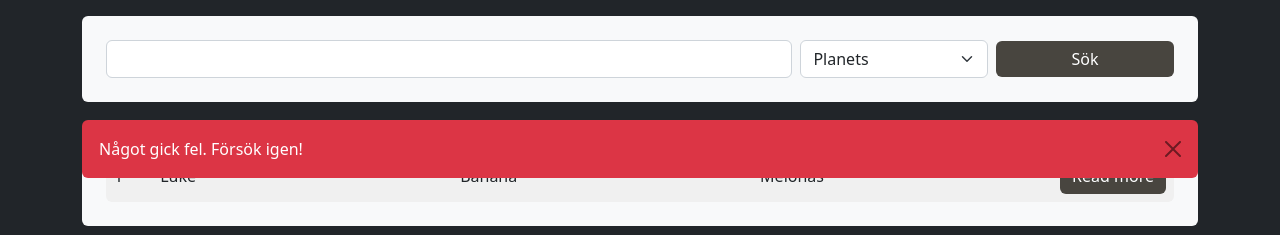
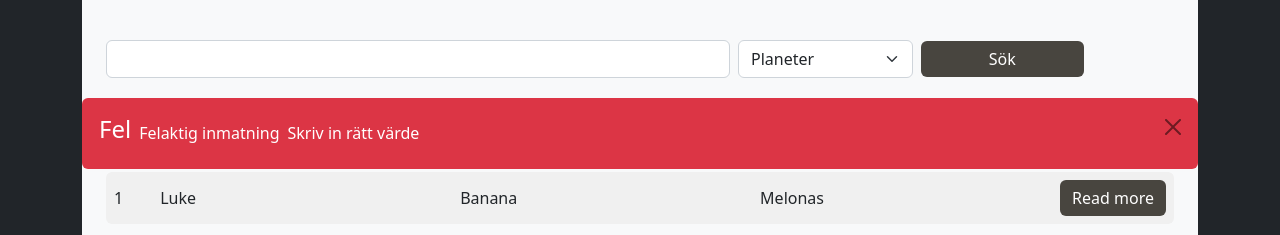
Before and after one commit to EbbaBernbro/G7---Star-Wars-Encyklopedia, a plain HTML site: page index.html in a window 1280 px wide. Both pictures are taken after a click on the button "Sök". Shown: the part 441-676 px from the top of the page. Drawn offline with nearby package versions, Linux system fonts and the light colour scheme; no server answers.

Commit message:
Created errorfunction

```diff
--- a/index.html
+++ b/index.html
@@ -75,6 +75,12 @@
 
         }
 
+        .fastAnim {
+            transition: all 400ms ease;
+            animation-name: show;
+            animation-duration: 400ms;
+        }
+
         .anim {
             display: block;
             transition: all 1400ms ease;
@@ -83,12 +89,14 @@
             animation-duration: 1s;
         }
 
-        .error {
+        .alertArea {
             position: absolute;
             top: 5rem;
             left: 0;
             right: 0;
+            z-index: 100;
         }
+
 
         .searchPlace {
 
@@ -97,7 +105,27 @@
 
         }
 
-        @keyFrames moveUpSlow {
+        @keyframes show {
+
+            0% {
+                transform: translateY(0);
+            }
+
+            25% {
+                transform: translateY(20px);
+            }
+
+            75% {
+                transform: translateY(30px);
+            }
+
+            100% {
+                transform: translateY(0);
+            }
+
+        }
+
+        @keyframes moveUpSlow {
 
             0% {
                 transform: translateY(0);
@@ -160,14 +188,18 @@
                             class="d-flex align-items-center justify-content-center gap-2 bg-light p-4 rounded-2 mt-4 position-relative">
                             <input type="text" class="search w-100 form-control">
                             <select class="selectType w-25 form-select">
-                                <option value="planets">Planets</option>
-                                <option value="people">People</option>
+                                <option value="planets">Planeter</option>
+                                <option value="people">Personer</option>
                             </select>
                             <button class="searchBtn btn btn-primary w-25">Sök</button>
 
-                            <div class="alert error bg-danger text-white rounded-2 mt-4 alert-dismissible fade show">
+                            <div class="alertArea">
 
-                                Något gick fel. Försök igen!
+                            </div>
+                            <div class="alert error bg-danger text-white rounded-2 mt-4 alert-dismissible fade d-flex gap-2 align-items-center"
+                                name="error">
+
+                                <h4 class="type"></h4><span class="title"></span><span class="description"></span>
                                 <button type="button" class="btn-close" data-bs-dismiss="alert"
                                     aria-label="Close"></button>
 
--- a/js/components/apiRequests.js
+++ b/js/components/apiRequests.js
@@ -1,5 +1,6 @@
 // Här hämtar vi data ifrån Swapi och skickar det tillbaka med en return funktion
 
+import * as errorHandler from './errorHandler.js';
 
 const baseUrl = "https://swapi.dev/api/";
 
@@ -7,26 +8,37 @@ const baseUrl = "https://swapi.dev/api/";
 // Använder try och catch för att fånga upp fel
 // Använder await för att vänta in svar innan koden forsätter.
 async function fetchApi(url) {
-    try{
+    try {
         const response = await fetch(url);
-        if(response.ok){
+        if (response.ok) {
             //.json gör det till ett objekt som går att hantera i javascript .json är asynkront
             const jsonResponse = await response.json();
+
+            console.log(jsonResponse.results.length);
+            if(jsonResponse.results.length == 0){
+
+                errorHandler.newError("Fel", "", "Hittade inget");
+
+            }
+
             return jsonResponse;
         }
         //Felhantering la även in ifall det skulle bli något fel
-        else{
+        else {
             console.log("Ett fel uppstod vid hämtningen");
+            errorHandler.newError("error", "", "Hittade inga svar efter " + url);
         }
-    }catch (error){
+
+    } catch (error) {
         console.log(error);
+        errorHandler.newError("error", "Api problem", "Något gick fel med api, " + response.status);
     }
 }
 
 // Hämtar data från api enligt ingående parametrar och returnerar svar (subject är planet eller people)
-export async function getData(id, subject){
+export async function getData(id, subject) {
     let answer;
-    const url=`${baseUrl}${subject}/?search=${id}`;
+    const url = `${baseUrl}${subject}/?search=${id}`;
     await fetchApi(url)
         .then(response => {
             //return answer = response;
--- a/js/components/buttonHandler.js
+++ b/js/components/buttonHandler.js
@@ -8,13 +8,19 @@
 
 btnToSearch.addEventListener("click", getData("strängvärde", "subjekt")*/
 import * as api from './apiRequests.js';
-
+import * as errorHandler from './errorHandler.js';
 
 const btnToSearch = document.querySelector(".searchBtn");
 
 export function getValueOnClick() {
   btnToSearch.addEventListener("click", () => {
     let value = document.querySelector(".search").value;
+
+    if(value == ""){
+
+      errorHandler.newError("Fel", "Felaktig inmatning", "Skriv in rätt värde");
+
+    }
     console.log(value);
     let subject = document.querySelector(".selectType").value
     console.log(subject)
--- /dev/null
+++ b/js/components/errorHandler.js
@@ -0,0 +1,93 @@
+class errors {
+
+    constructor(type, name, description) {
+
+        this.type = type;
+        this.name = name;
+        this.description = description;
+
+    }
+
+}
+
+let errorStorage = [];
+
+export function newError(type, name, description) {
+
+    let createError = new errors(type, name, description);
+
+    errorStorage.push(createError);
+
+    showError();
+
+    // console.log("Created new error");
+
+}
+
+function showError() {
+
+    // for (let i = 0; errorStorage.length; i++) {
+
+    //     if (errorStorage[i]) {
+    //         console.log("Error: " + errorStorage[i].name);
+    //     }
+
+    // }
+
+    let errorContainer = document.querySelector(".alert");
+    // let type = document.querySelector(".alert > .type");
+    // let title = document.querySelector(".alert > .title");
+    console.log("Vi har sparat: " + errorStorage.length);
+    console.log(errorStorage);
+    errorStorage.forEach((element, index) => {
+
+        console.log(index);
+        errorStorage.splice(index, 1);
+        // let newAlert = document.createElement("div");
+        // newAlert.classList.add("alert", "error", "bg-danger", "text-white", "rounded-2", "mt-4", "alert-dismissible", "fade");
+
+        // let typeSpan = document.createElement("span");
+        // typeSpan.classList.add("type");
+        // typeSpan.innerHTML = element.type;
+        // newAlert.appendChild(typeSpan);
+
+        // let titleSpan = document.createElement("span");
+        // titleSpan.classList.add("title");
+        // titleSpan.innerHTML = element.name;
+        // newAlert.appendChild(titleSpan);
+
+        // let descriptionSpan = document.createElement("span");
+        // descriptionSpan.classList.add("description");
+        // descriptionSpan.innerHTML = element.description;
+        // newAlert.appendChild(descriptionSpan);
+
+        // let button = document.createElement("button");
+        // button.classList.add("")
+        let alertArea = document.querySelector(".alertArea");
+
+        let clone = errorContainer.cloneNode(true);
+        clone.classList.add("show");
+        clone.classList.add("fastAnim");
+        // newAlert.classList.add("show");
+
+        // alertArea.appendChild(newAlert);
+
+        let type = clone.querySelector(".type");
+        type.innerHTML = element.type;
+
+        let title = clone.querySelector(".title");
+        title.innerHTML = element.name;
+
+        let description = clone.querySelector(".description");
+        description.innerHTML = element.description;
+
+        alertArea.appendChild(clone);
+        console.log(element.name);
+        // errorContainer.classList.add("show");
+        // type.innerText = element.type;
+        // title.innerText = element.name;
+
+    });
+
+
+}
--- a/js/main.js
+++ b/js/main.js
@@ -3,6 +3,7 @@
 import * as api from './components/apiRequests.js';
 import * as buttonHandler from './components/buttonHandler.js';
 import * as domModifier from './components/domModifier.js';
+import * as errorHandler from './components/errorHandler.js';
 
 let searchBtn = document.querySelector(".searchBtn");
 const loader = document.querySelector(".loading");
@@ -18,6 +19,8 @@ searchBtn.addEventListener("click", function(){
     result.classList.add("anim");
     searchPlace.classList.add("animSearch");
 
+
+
 })
 
 
```
